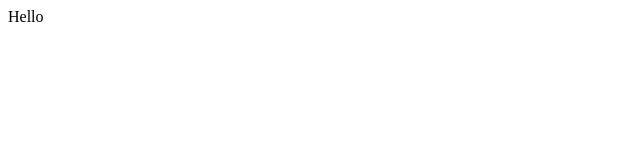
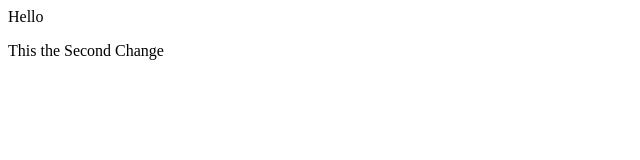
Before and after one commit to ENGahmedKhaledAbdelFattah/Test-git, a plain HTML site: page index.html in a window 1280 px wide. Shown: the whole page, without its empty margins (0-640 px from the left). Drawn offline with Linux system fonts and the light colour scheme.

Commit message:
Adding <p> the the index.html

```diff
--- a/index.html
+++ b/index.html
@@ -1 +1,2 @@
 <div>Hello</div>
+<p>This the Second Change</p>
```
